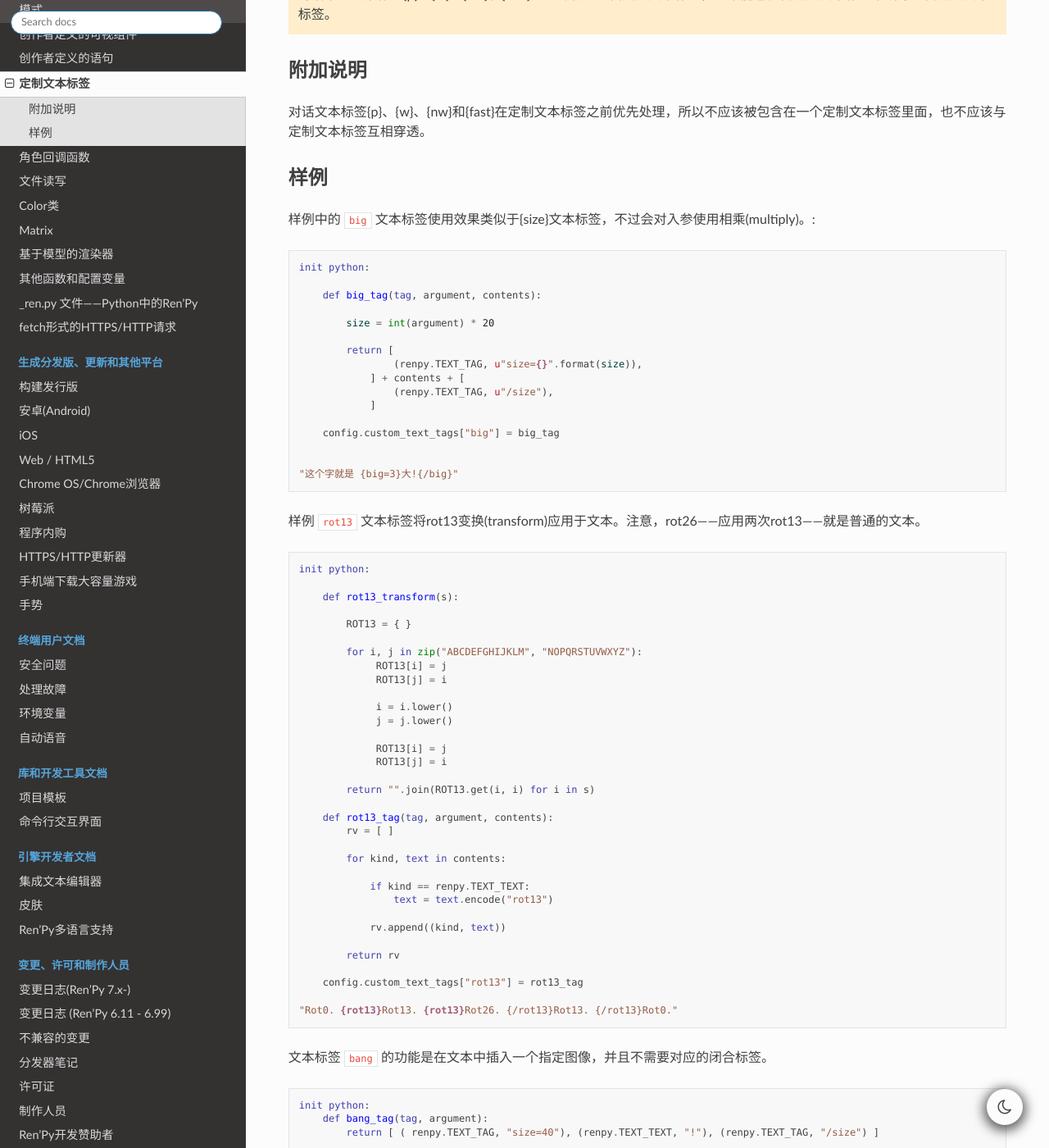
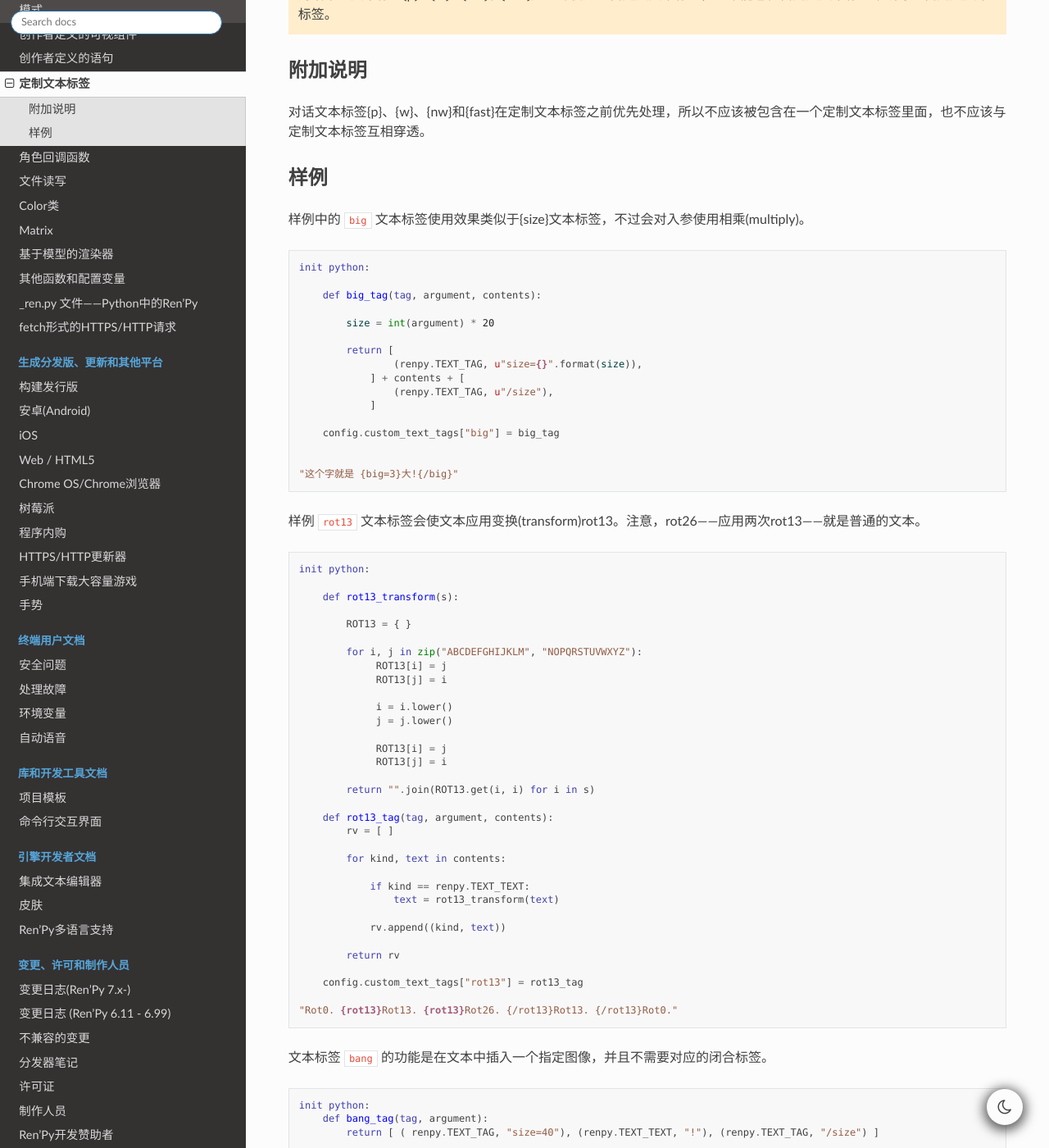
Before and after one commit to 3DMXM/Renpydoc-ranslate, a Sphinx documentation site: the page built from source/custom_text_tags.rst, in a window 1280 px wide and 1400 px high, scrolled down 1408 px. Shown: the whole window at 82% size. Built offline with Sphinx 7.4.7 and the Read the Docs theme 2.0.0, drawn with Linux system fonts in a browser that asks for light colours; the version number could not be read and is left out.

Commit message:
Fix typo.

```diff
--- a/source/custom_text_tags.rst
+++ b/source/custom_text_tags.rst
@@ -69,12 +69,14 @@ Ren'Py支持定义你自己的文本标签(tag)。文本标签系统可以操作
 
 对话文本标签{p}、{w}、{nw}和{fast}在定制文本标签之前优先处理，所以不应该被包含在一个定制文本标签里面，也不应该与定制文本标签互相穿透。
 
-.. _examples:
+.. _ctt-examples:
 
 样例
 --------
 
-样例中的 ``big`` 文本标签使用效果类似于{size}文本标签，不过会对入参使用相乘(multiply)。::
+样例中的 ``big`` 文本标签使用效果类似于{size}文本标签，不过会对入参使用相乘(multiply)。
+
+::
 
     init python:
 
@@ -93,7 +95,9 @@ Ren'Py支持定义你自己的文本标签(tag)。文本标签系统可以操作
 
     "这个字就是 {big=3}大!{/big}"
 
-样例 ``rot13`` 文本标签将rot13变换(transform)应用于文本。注意，rot26——应用两次rot13——就是普通的文本。 ::
+样例 ``rot13`` 文本标签会使文本应用变换(transform)rot13。注意，rot26——应用两次rot13——就是普通的文本。
+
+::
 
     init python:
 
@@ -119,7 +123,7 @@ Ren'Py支持定义你自己的文本标签(tag)。文本标签系统可以操作
             for kind, text in contents:
 
                 if kind == renpy.TEXT_TEXT:
-                    text = text.encode("rot13")
+                    text = rot13_transform(text)
 
                 rv.append((kind, text))
 
--- a/source/web.rst
+++ b/source/web.rst
@@ -90,9 +90,9 @@ will render them incapable of running games. (译者注：上一句是吹牛逼
 presplash
 ---------
 
-Web平台原生使用默认的preslash图片。
-若要更换，需要提供一个名为 `web-preslash` 的图片，图片后缀可以是 `.jpg`、`.png` 或 `.webp`。
-该图片会替换默认的preslash并显示。
+Web平台原生使用默认的presplash图片。
+若要更换，需要提供一个名为 `web-presplash` 的图片，图片后缀可以是 `.jpg`、`.png` 或 `.webp`。
+该图片会替换默认的presplash并显示。
 
 `.webp` 格式文件，可以是多帧动画。
 
```
Also changed, not shown: source/gui.rst (+2 -6 lines).
